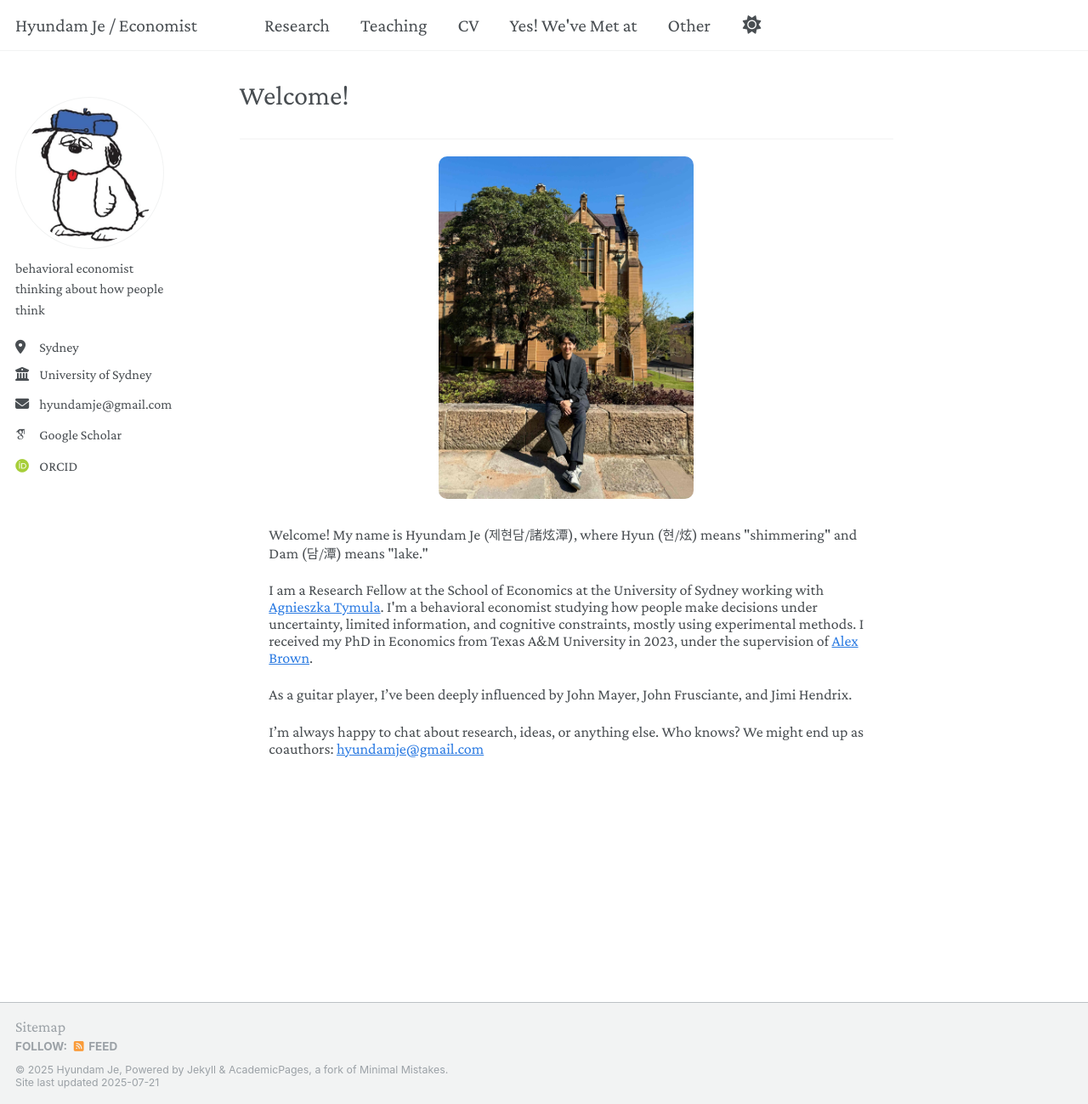
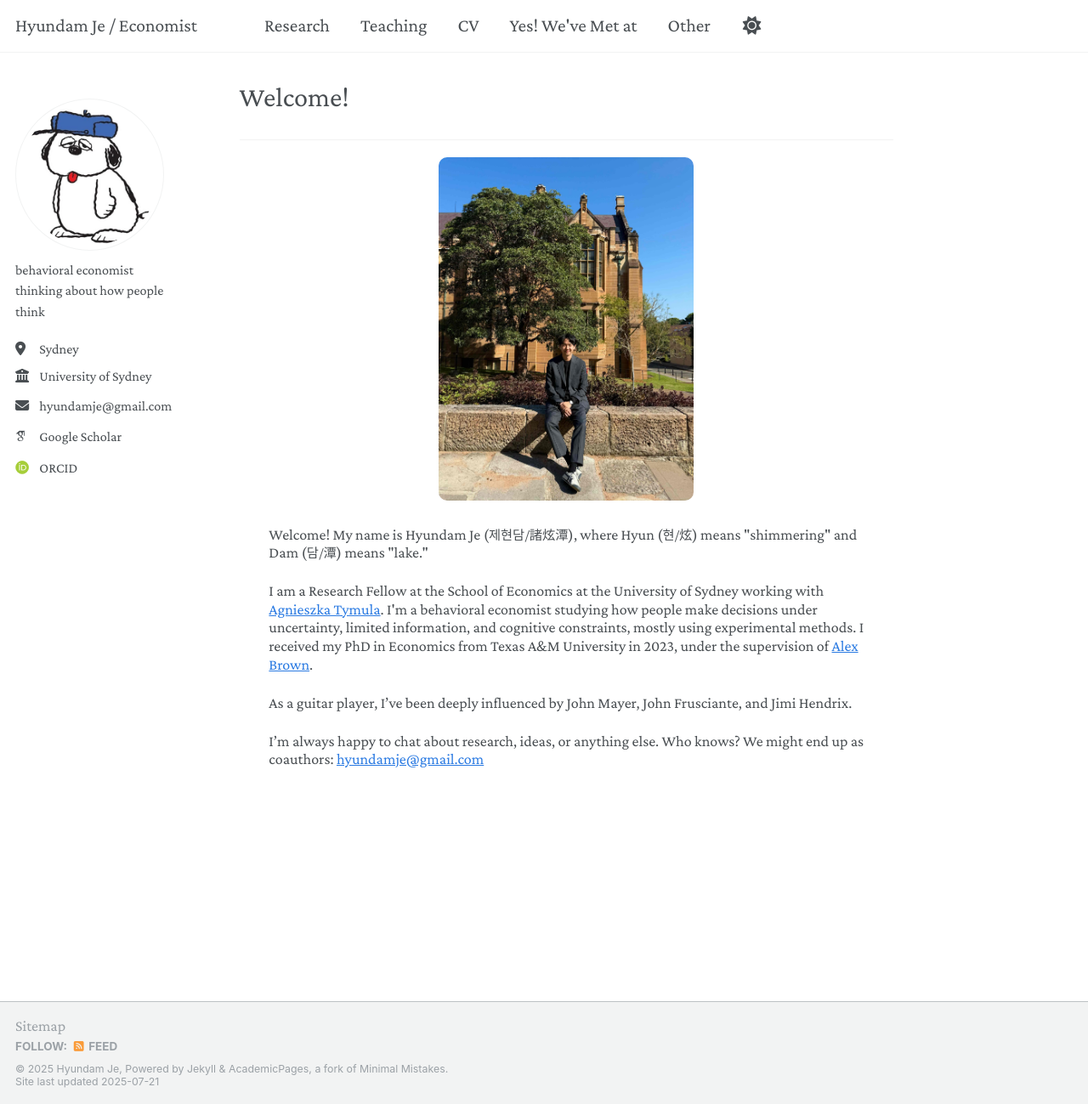
Before and after one commit to hyundamje/hyundamje.github.io, a Jekyll site: the page built from _pages/about.md, in a window 1280 px wide and 1299 px high. Shown: the whole window at 85% size. Built offline with Jekyll 4.4.1, drawn with Linux system fonts in a browser that asks for light colours; some web fonts are replaced.

Commit message:
Update _base.scss

```diff
--- a/_sass/layout/_base.scss
+++ b/_sass/layout/_base.scss
@@ -42,7 +42,7 @@
  // font-family: 'IBM Plex Serif', serif;
 //  font-family:  'Libertine', serif;
   font-family: 'Crimson Pro', serif;
-  //  line-height: 1.2;
+    line-height: 1.2;
   //  font-weight: 400;
 
   &.overflow--hidden {
```
